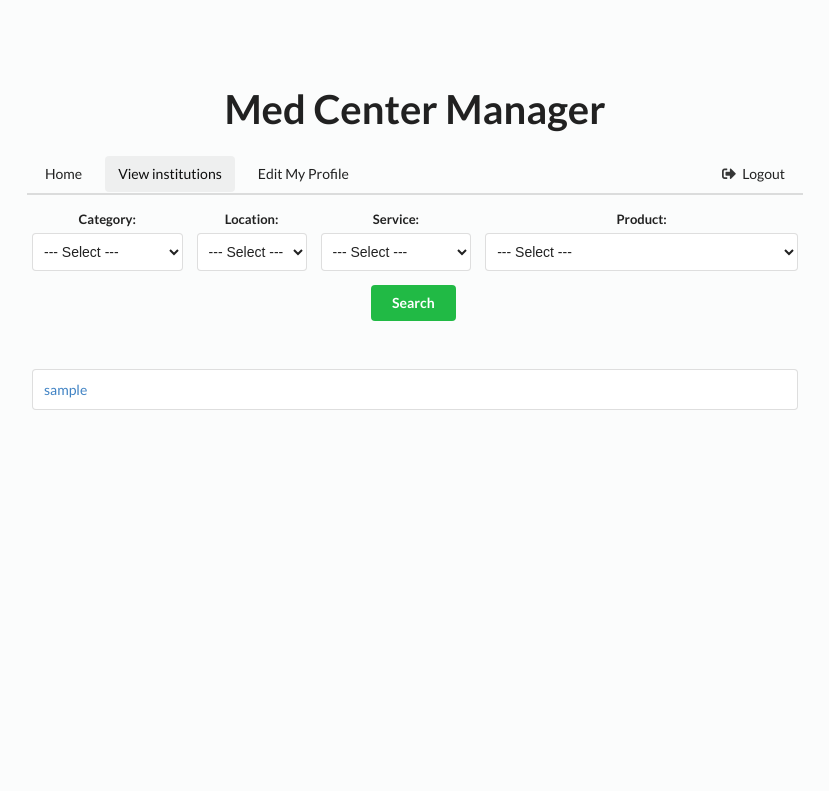
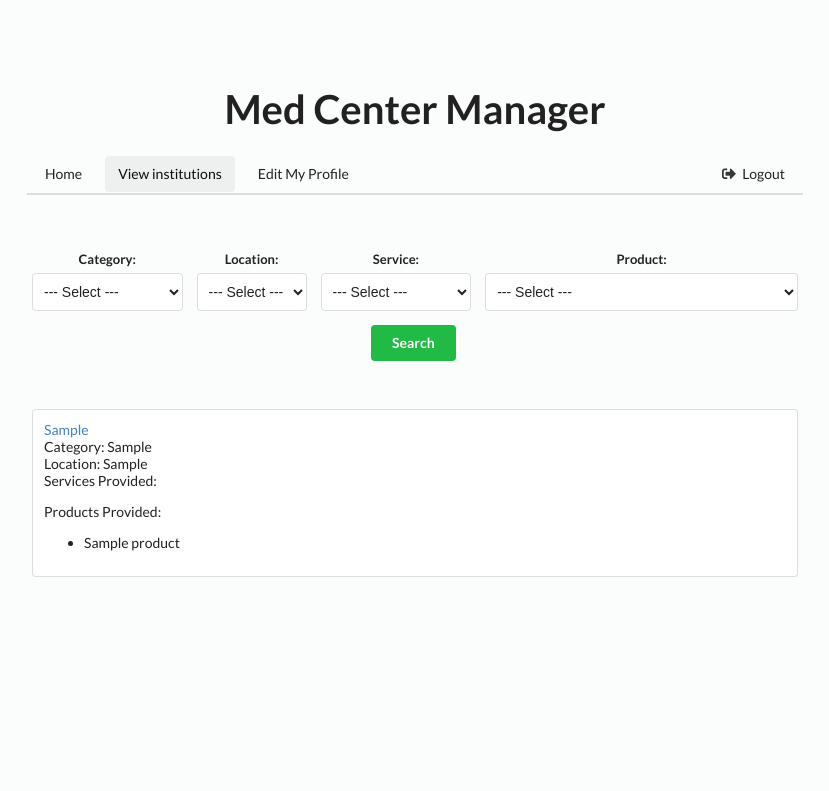
Before and after one commit to gabrielchase/CS-165-Medical-Center-Manager, a Django app: page /dashboard/search/ in a window 1280 px wide. Shown: the top 791 px of the page, without its empty margins (225-1054 px from the left). Run offline with Django 3.2, Linux system fonts and the light colour scheme; a user stored in the database is signed in; tables that the repository leaves empty hold one stand-in row (values such as "Sample post"); parts of the project's set-up code (start-up, migrations or seed data) failed here and were passed over; some libraries are stand-ins or nearby versions.

Commit message:
Show category, location, services, and products of each  institution in search results

```diff
--- a/src/templates/dashboard/institution_search.html
+++ b/src/templates/dashboard/institution_search.html
@@ -19,6 +19,7 @@
 			</div>
 		</div>
 
+		<br><br>
 		<div class="row">
 			{% block search_bar %}
 				{% include "dashboard/search_bar.html" %}
@@ -30,7 +31,24 @@
 				{% for inst in institutions %}
 				<tr>
 					<td>
-						<a href="{{ inst.get_profile }}">{{ inst.username }}</a>
+						<a href="{{ inst.get_profile }}">{{ inst.username | title }}</a>
+						<br>
+						<span>Category: {{ inst.administratordetails.category }}</span>
+						<br>
+						<span>Location: {{ inst.administratordetails.location }}</span>
+						<br>
+						<span>Services Provided: </span>
+						<ul>
+							{% for service in inst.administratordetails.services.all %}
+								<li>{{ service }}</li>
+							{% endfor %}
+						</ul>
+						<span>Products Provided: </span>
+						<ul>
+							{% for product in inst.administratordetails.products.all %}
+								<li>{{ product }}</li>
+							{% endfor %}
+						</ul>
 					</td>
 				</tr>
 				{% endfor %}
```
